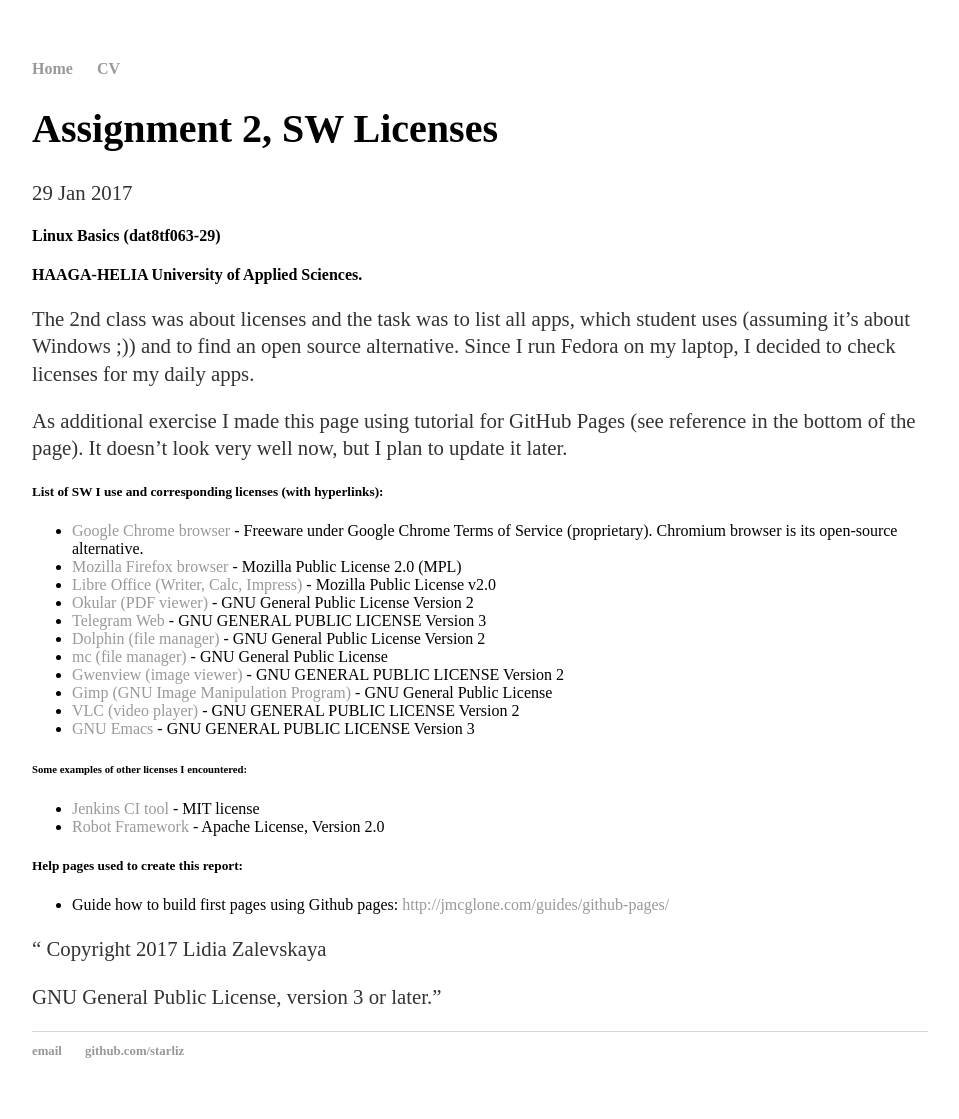
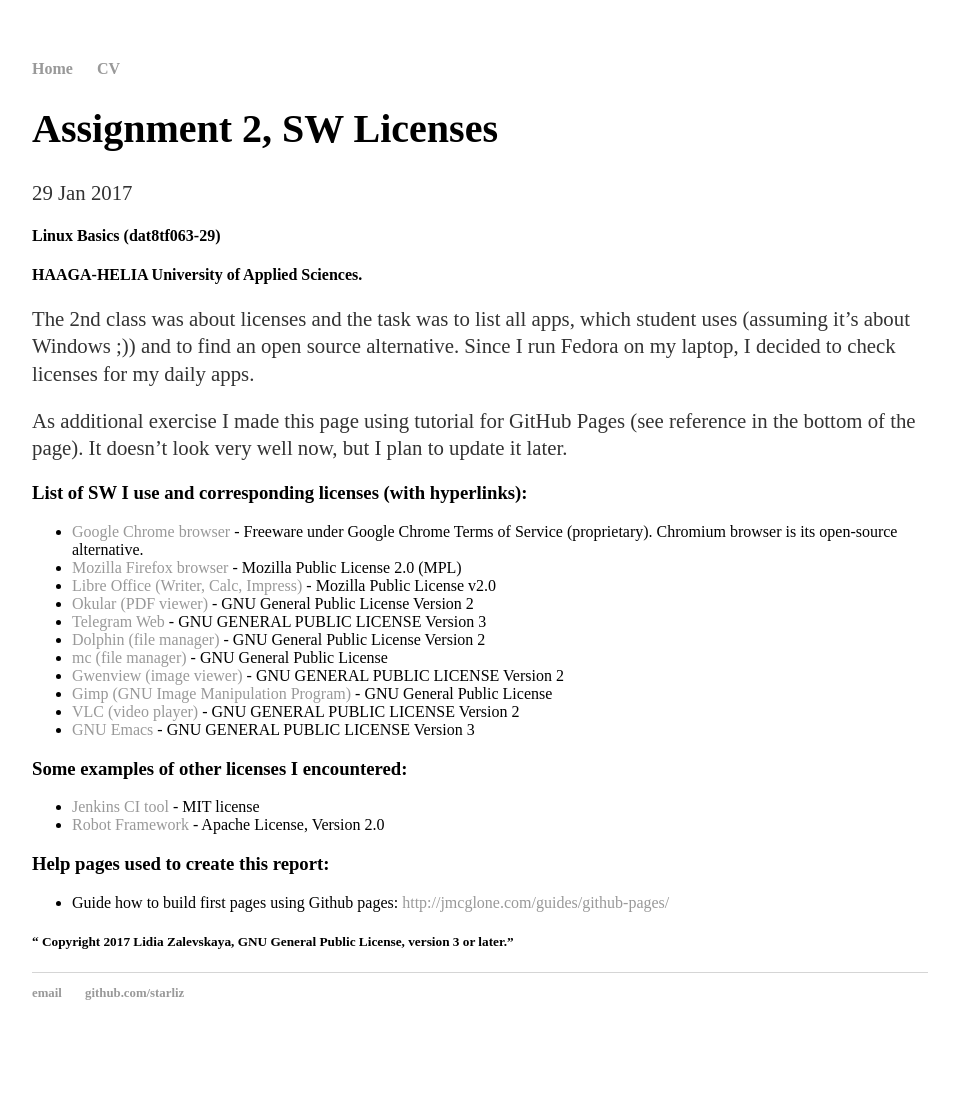
Before and after one commit to starliz/starliz.github.io, a Jekyll site: the page built from _posts/2017-01-29-h2-licenses.md, in a window 1280 px wide. Shown: the whole page, without its empty margins (160-1119 px from the left). Built offline with Jekyll 4.4.1, drawn with Linux system fonts in a browser that asks for light colours; after the commit the page ends 1061 px from its top, so only the background shows below that.

Commit message:
[h1, h2, h3] unified headers styles

```diff
--- a/_posts/2017-01-29-h2-licenses.md
+++ b/_posts/2017-01-29-h2-licenses.md
@@ -12,7 +12,7 @@
 
 As additional exercise I made this page using tutorial for GitHub Pages (see reference in the bottom of the page). It doesn't look very well now, but I plan to update it later.
 
-##### List of SW I use and corresponding licenses (with hyperlinks):
+### List of SW I use and corresponding licenses (with hyperlinks):
 
 * [Google Chrome browser](https://en.wikipedia.org/wiki/Google_Chrome) - Freeware under Google Chrome Terms of Service (proprietary). Chromium browser is its open-source alternative.
 * [Mozilla Firefox browser](https://en.wikipedia.org/wiki/Firefox) - Mozilla Public License 2.0 (MPL)
@@ -27,18 +27,15 @@
 * [GNU Emacs](https://www.gnu.org/software/emacs/) - GNU GENERAL PUBLIC LICENSE Version 3
 
 
-###### Some examples of other licenses I encountered:
+### Some examples of other licenses I encountered:
 
 * [Jenkins CI tool](https://jenkins.io/license/) - MIT license
 * [Robot Framework](https://github.com/robotframework/robotframework/blob/master/LICENSE.txt) - Apache License, Version 2.0
 
 
-##### Help pages used to create this report:
+### Help pages used to create this report:
 
 * Guide how to build first pages using Github pages: <http://jmcglone.com/guides/github-pages/>
 
 
-
-“ Copyright 2017 Lidia Zalevskaya
-
-   GNU General Public License, version 3 or later.”
+##### “ Copyright 2017 Lidia Zalevskaya, GNU General Public License, version 3 or later.”
```
Also changed, not shown: _posts/2017-01-23-h1-xubuntu-live-usb.md (+2 -0 lines), _posts/2017-02-04-h3-cli.md (+3 -0 lines).
